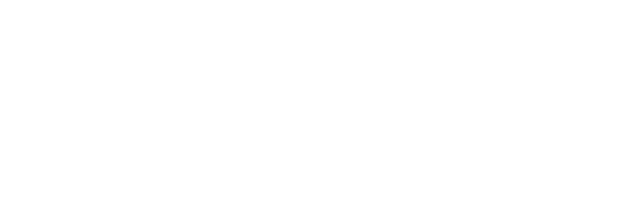
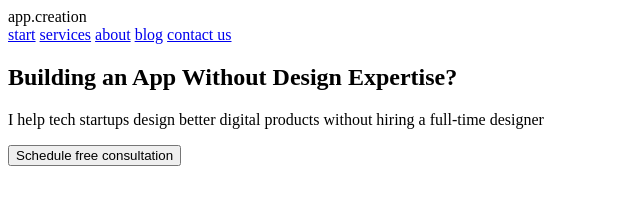
Before and after one commit to WebHeroSchool/newhtmlblock1, a plain HTML site: page index.html in a window 1280 px wide. Shown: the whole page, without its empty margins (0-640 px from the left). Drawn offline with Linux system fonts and the light colour scheme.

Commit message:
no message

```diff
--- a/index.html
+++ b/index.html
@@ -2,5 +2,27 @@
 <html>
 <head>
 	<meta charset="UTF-8">
-	<title></title>
+	<title>app.creation</title>
 </head>
+<body>
+	<header>
+		<div>app.creation</div>
+		<nav>
+			<a href="#">start</a>
+			<a href="#">services</a>
+			<a href="#">about</a>
+			<a href="#">blog</a>
+			<a href="#">contact us</a>
+		</nav>
+	</header>
+	<section>
+		<main>
+			<h1>Building an App Without Design Expertise?</h1>
+			<p>I help tech startups design better digital products without hiring a full-time designer</p>
+			<button>Schedule free consultation</button>
+		</main>
+		<div>
+			<img>
+		</div>
+	</section>
+</body>
```
